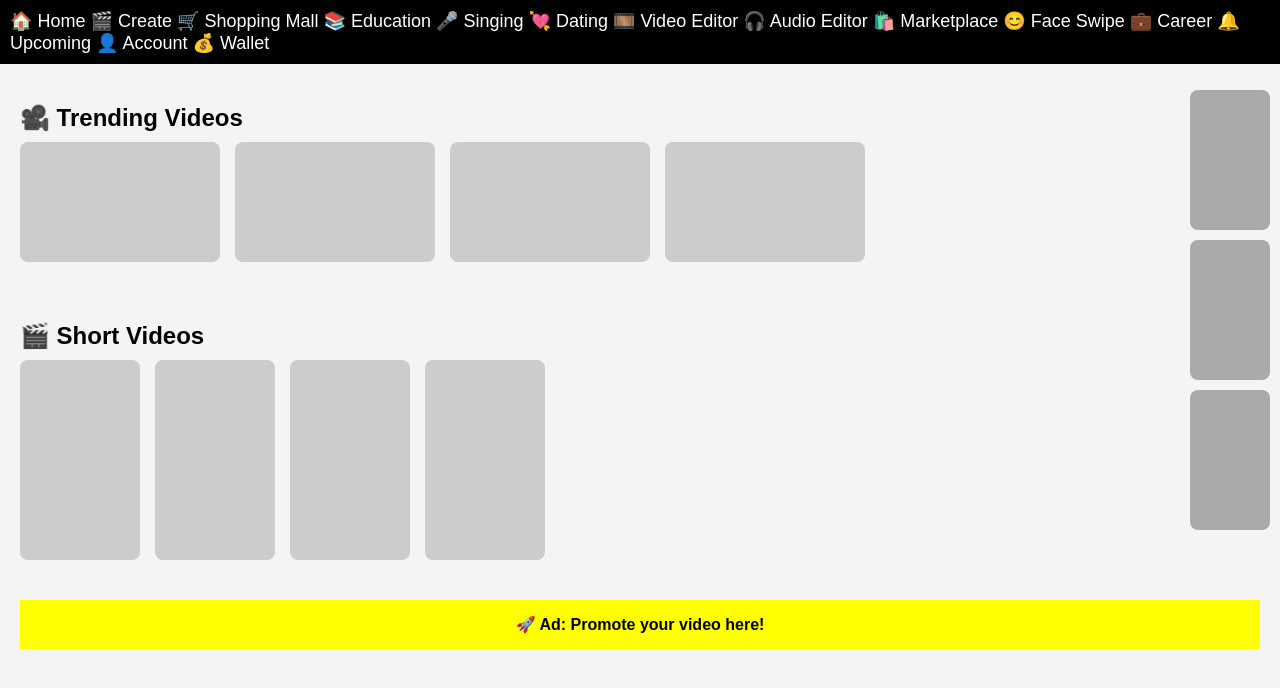
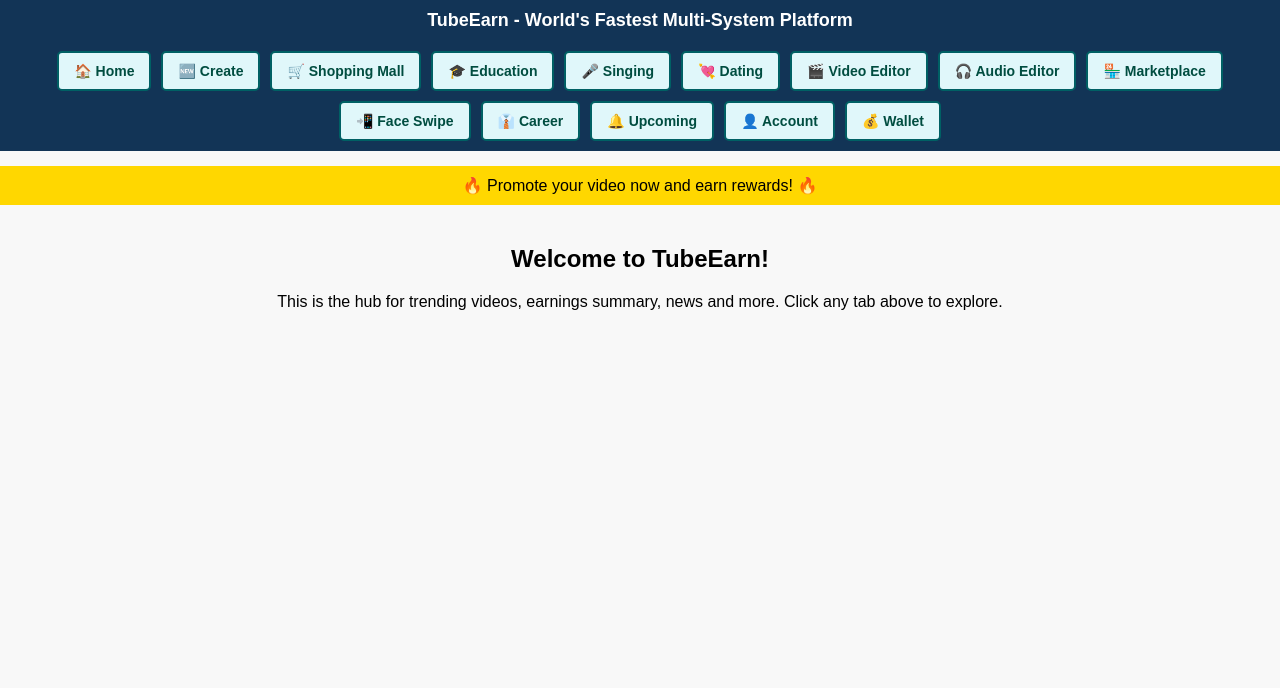
Before and after one commit to tubeearn/tubeearn-ui1, a plain HTML site: page index.html in a window 1280 px wide. Drawn offline with Linux system fonts and the light colour scheme.

Commit message:
index.html

```diff
--- a/index.html
+++ b/index.html
@@ -6,118 +6,82 @@
   <title>TubeEarn - World's Fastest Multi-System Platform</title>
   <style>
     body {
+      margin: 0;
       font-family: Arial, sans-serif;
-      margin: 0;
-      padding: 0;
-      background: #f4f4f4;
+      background-color: #f8f8f8;
     }
-    .navbar {
+    header {
+      background-color: #123456; /* Dark Blue */
+      padding: 10px;
+      text-align: center;
+      color: white;
+      font-size: 18px;
+      font-weight: bold;
+    }
+    nav {
+      background-color: #123456;
       display: flex;
       flex-wrap: wrap;
-      justify-content: space-around;
-      background: #000;
-      color: #fff;
+      justify-content: center;
       padding: 10px;
-      font-size: 18px;
+      gap: 10px;
     }
-    .navbar span {
+    .nav-button {
+      background-color: #e0f7fa;
+      border: 2px solid #006064;
+      border-radius: 5px;
+      padding: 10px 15px;
+      font-size: 14px;
+      font-weight: bold;
+      color: #004d40;
       cursor: pointer;
+      transition: 0.3s;
     }
-    .section {
-      padding: 20px;
-    }
-    .section h2 {
-      margin-bottom: 10px;
-    }
-    .video-list, .shorts-list {
-      display: flex;
-      overflow-x: auto;
-      gap: 15px;
-    }
-    .video-card, .shorts-card, .story-card {
-      width: 200px;
-      height: 120px;
-      background: #ccc;
-      border-radius: 8px;
-    }
-    .shorts-card {
-      width: 120px;
-      height: 200px;
-    }
-    .story-bar {
-      position: fixed;
-      top: 80px;
-      right: 0;
-      display: flex;
-      flex-direction: column;
-      gap: 10px;
-      padding: 10px;
-    }
-    .story-card {
-      width: 80px;
-      height: 140px;
-      background: #aaa;
+    .nav-button:hover {
+      background-color: #b2ebf2;
     }
     .ad-banner {
-      background: yellow;
-      padding: 15px;
-      margin: 20px;
+      background-color: #ffd700;
+      color: #000;
       text-align: center;
-      font-weight: bold;
+      padding: 10px;
+      margin-top: 15px;
+    }
+    .content {
+      padding: 20px;
+      text-align: center;
     }
   </style>
 </head>
 <body>
 
-  <!-- Top Navbar -->
-  <div class="navbar">
-    🏠 Home
-    🎬 Create
-    🛒 Shopping Mall
-    📚 Education
-    🎤 Singing
-    💘 Dating
-    🎞️ Video Editor
-    🎧 Audio Editor
-    🛍️ Marketplace
-    😊 Face Swipe
-    💼 Career
-    🔔 Upcoming
-    👤 Account
-    💰 Wallet
+  <header>TubeEarn - World's Fastest Multi-System Platform</header>
+
+  <nav>
+    <div class="nav-button">🏠 Home</div>
+    <div class="nav-button">🆕 Create</div>
+    <div class="nav-button">🛒 Shopping Mall</div>
+    <div class="nav-button">🎓 Education</div>
+    <div class="nav-button">🎤 Singing</div>
+    <div class="nav-button">💘 Dating</div>
+    <div class="nav-button">🎬 Video Editor</div>
+    <div class="nav-button">🎧 Audio Editor</div>
+    <div class="nav-button">🏪 Marketplace</div>
+    <div class="nav-button">📲 Face Swipe</div>
+    <div class="nav-button">👔 Career</div>
+    <div class="nav-button">🔔 Upcoming</div>
+    <div class="nav-button">👤 Account</div>
+    <div class="nav-button">💰 Wallet</div>
+  </nav>
+
+  <!-- Ad section below navigation bar -->
+  <div class="ad-banner">
+    🔥 Promote your video now and earn rewards! 🔥
   </div>
 
-  <!-- Right Side Stories -->
-  <div class="story-bar">
-    <div class="story-card"></div>
-    <div class="story-card"></div>
-    <div class="story-card"></div>
-  </div>
-
-  <!-- Default Home Content -->
-  <div class="section">
-    <h2>🎥 Trending Videos</h2>
-    <div class="video-list">
-      <div class="video-card"></div>
-      <div class="video-card"></div>
-      <div class="video-card"></div>
-      <div class="video-card"></div>
-    </div>
-  </div>
-
-  <div class="section">
-    <h2>🎬 Short Videos</h2>
-    <div class="shorts-list">
-      <div class="shorts-card"></div>
-      <div class="shorts-card"></div>
-      <div class="shorts-card"></div>
-      <div class="shorts-card"></div>
-    </div>
-  </div>
-
-  <!-- Ad Banner -->
-  <div class="ad-banner">
-    🚀 Ad: Promote your video here!
+  <div class="content">
+    <h2>Welcome to TubeEarn!</h2>
+    <p>This is the hub for trending videos, earnings summary, news and more. Click any tab above to explore.</p>
   </div>
 
 </body>
```
